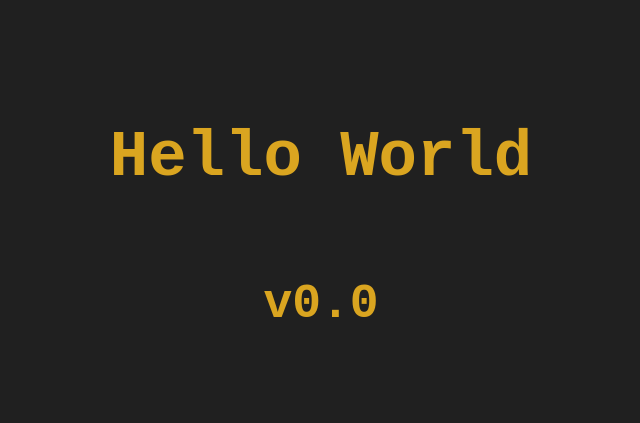
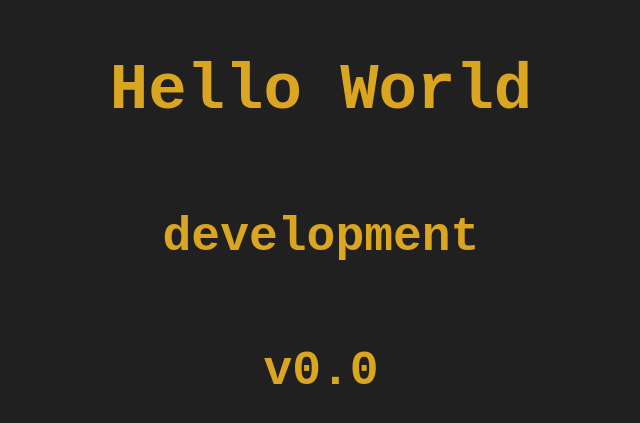
Before and after one commit to theparticleman/HelloWorldHtml, a plain HTML site: page index.html in a window 1280 px wide. Shown: the part 175-598 px from the top of the page, without its empty margins (319-959 px from the left). Drawn offline with Linux system fonts and the light colour scheme.

Commit message:
Display environment

```diff
--- a/index.html
+++ b/index.html
@@ -8,17 +8,18 @@
     </div>
   </body>
   <script async>
-    async function displayVersion() {
+    async function addElement(contentSource, prefix = "") {
       const element = document.getElementById("content");
-      const response = await fetch("version.txt");
+      const response = await fetch(contentSource);
       if (response.status !== 200) {
         return;
       }
       const content = await response.text();
       var versionElement = document.createElement("h2");
-      versionElement.innerHTML = "v" + content;
+      versionElement.innerHTML = prefix + content;
       element.appendChild(versionElement);
     }
-    displayVersion();
+    addElement("environment.txt");
+    setTimeout(() => addElement("version.txt", "v"), 100);
   </script>
 </html>
```
Also changed, not shown: environment.txt (added).
